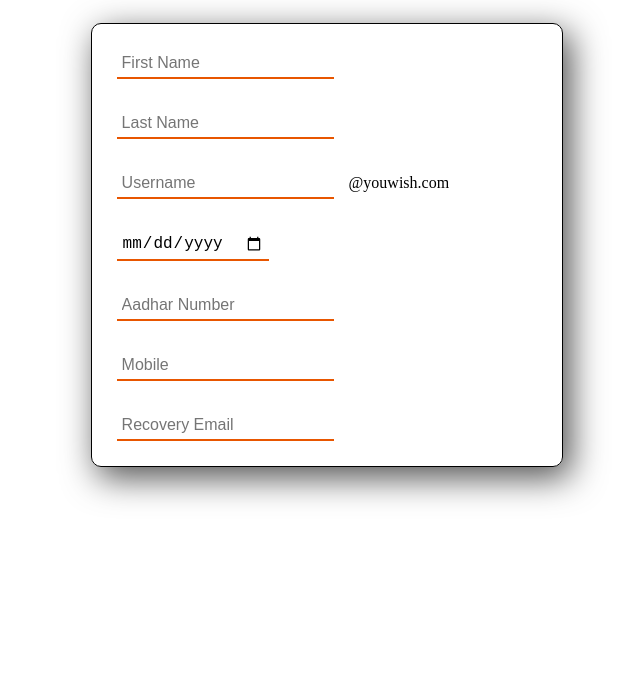
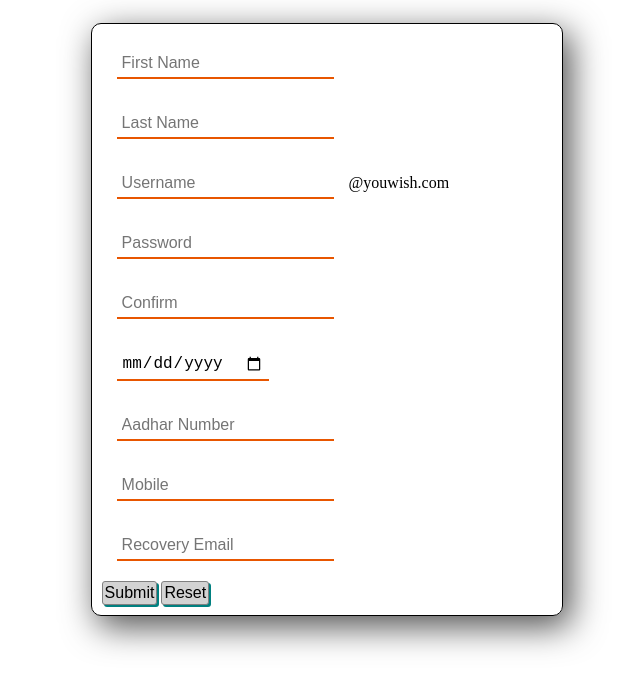
Before and after one commit to saisk8/IT-Lab, a plain HTML site: page Lab-1/register.html in a window 1280 px wide. Shown: the part 141-830 px from the top of the page, without its empty margins (359-999 px from the left). Drawn offline with Linux system fonts and the light colour scheme.

Commit message:
Add password fields

```diff
--- a/Lab-1/register.html
+++ b/Lab-1/register.html
@@ -1,4 +1,3 @@
-<!DOCTYPE html>
 <!DOCTYPE html>
 <html>
 
@@ -23,10 +22,14 @@
                 <input type="number" min="1" max="31" maxlength="2">
                 <input type="number" min="1" max="12" maxlength="2">
                 <input type="number" min="1970" max="2019"> <br> -->
+                <input type="password" placeholder="Password" /> <br>
+                <input type="password" placeholder="Confirm" /> <br>
                 <input type="date"> <br>
                 <input type="text" placeholder="Aadhar Number" maxlength="12"> <br>
                 <input type="text" maxlength="10" placeholder="Mobile"> <br>
                 <input type="email" placeholder="Recovery Email"> <br>
+                <button type="submit" value="Submit">Submit</button>
+                <button type="reset" value="Cancel" value="Reset form">Reset</button>
             </div>
         </form>
     </div>
```
